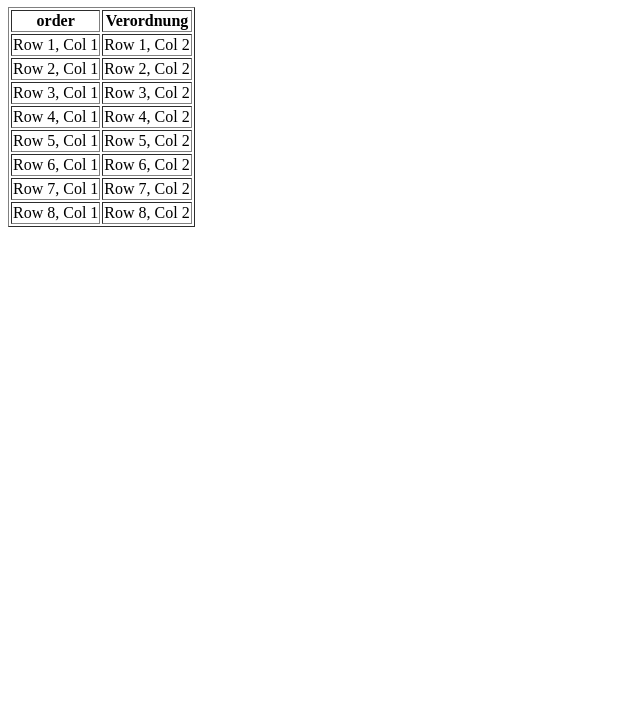
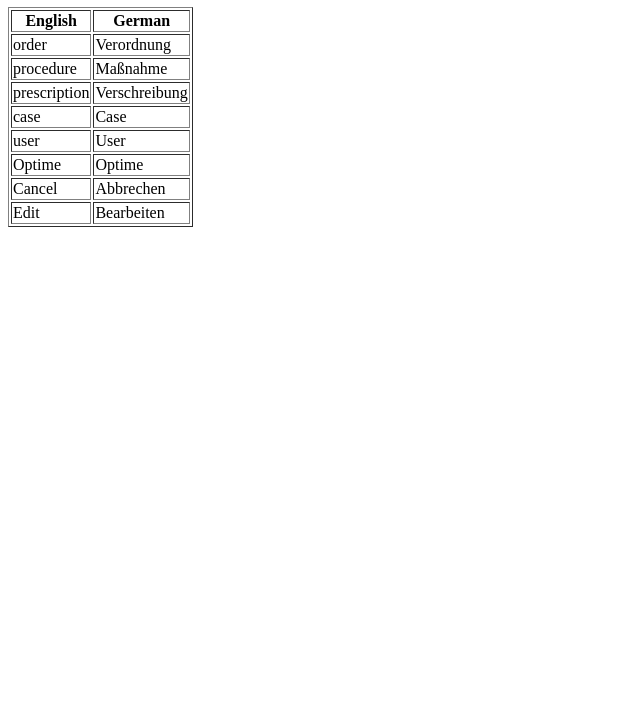
Before and after one commit to frankplagwitz/frankplagwitz.github.io, a plain HTML site: page index.html in a window 1280 px wide. Shown: the part 73-800 px from the top of the page, without its empty margins (0-640 px from the left). Drawn offline with Linux system fonts and the light colour scheme.

Commit message:
More changes to table

```diff
--- a/index.html
+++ b/index.html
@@ -5,48 +5,48 @@
 </head>
 <body>
 
-    <h1>My Simple Web Page</h1>
+    <h1>My Dictionary</h1>
 
     <table border="1">
         <tr>
-            <th>order</th>
-            <th>Verordnung</th>
+            <th>English</th>
+            <th>German</th>
 
         </tr>
         <tr>
-            <td>Row 1, Col 1</td>
-            <td>Row 1, Col 2</td>
+            <td>order</td>
+            <td>Verordnung</td>
 
         </tr>
         <!-- Add more rows in the same format -->
         <tr>
-            <td>Row 2, Col 1</td>
-            <td>Row 2, Col 2</td>
+            <td>procedure</td>
+            <td>Maßnahme</td>
         </tr>
         <!-- Repeat this pattern for the remaining rows -->
 		<tr>
-            <td>Row 3, Col 1</td>
-            <td>Row 3, Col 2</td>
+            <td>prescription</td>
+            <td>Verschreibung</td>
         </tr>
 		<tr>
-            <td>Row 4, Col 1</td>
-            <td>Row 4, Col 2</td>
+            <td>case</td>
+            <td>Case</td>
         </tr>
 		<tr>
-            <td>Row 5, Col 1</td>
-            <td>Row 5, Col 2</td>
+            <td>user</td>
+            <td>User</td>
         </tr>
 		<tr>
-            <td>Row 6, Col 1</td>
-            <td>Row 6, Col 2</td>
+            <td>Optime</td>
+            <td>Optime</td>
         </tr>
 		<tr>
-            <td>Row 7, Col 1</td>
-            <td>Row 7, Col 2</td>
+            <td>Cancel</td>
+            <td>Abbrechen</td>
         </tr>
         <tr>
-            <td>Row 8, Col 1</td>
-            <td>Row 8, Col 2</td>
+            <td>Edit</td>
+            <td>Bearbeiten</td>
         </tr>
     </table>
 
```
